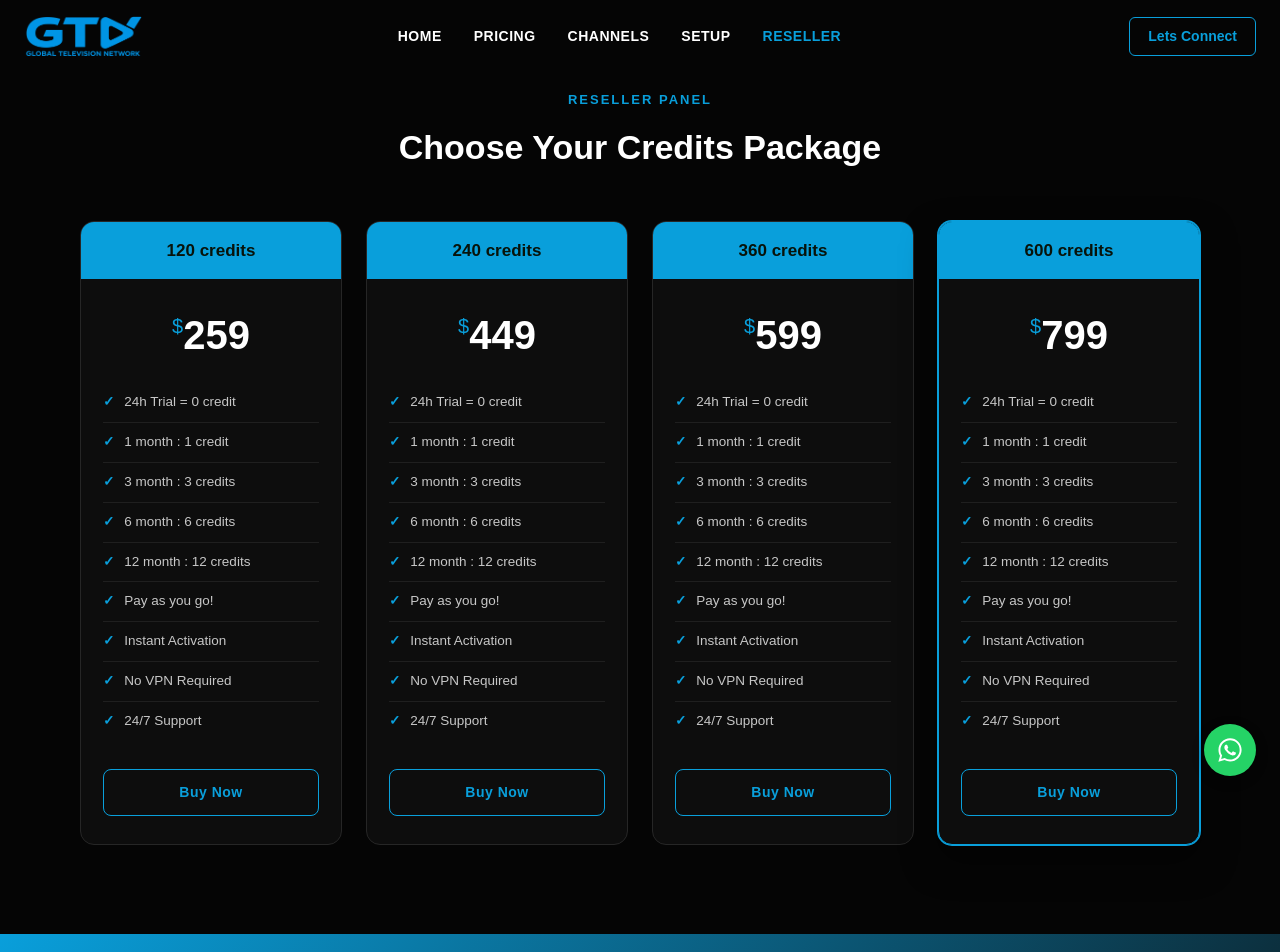
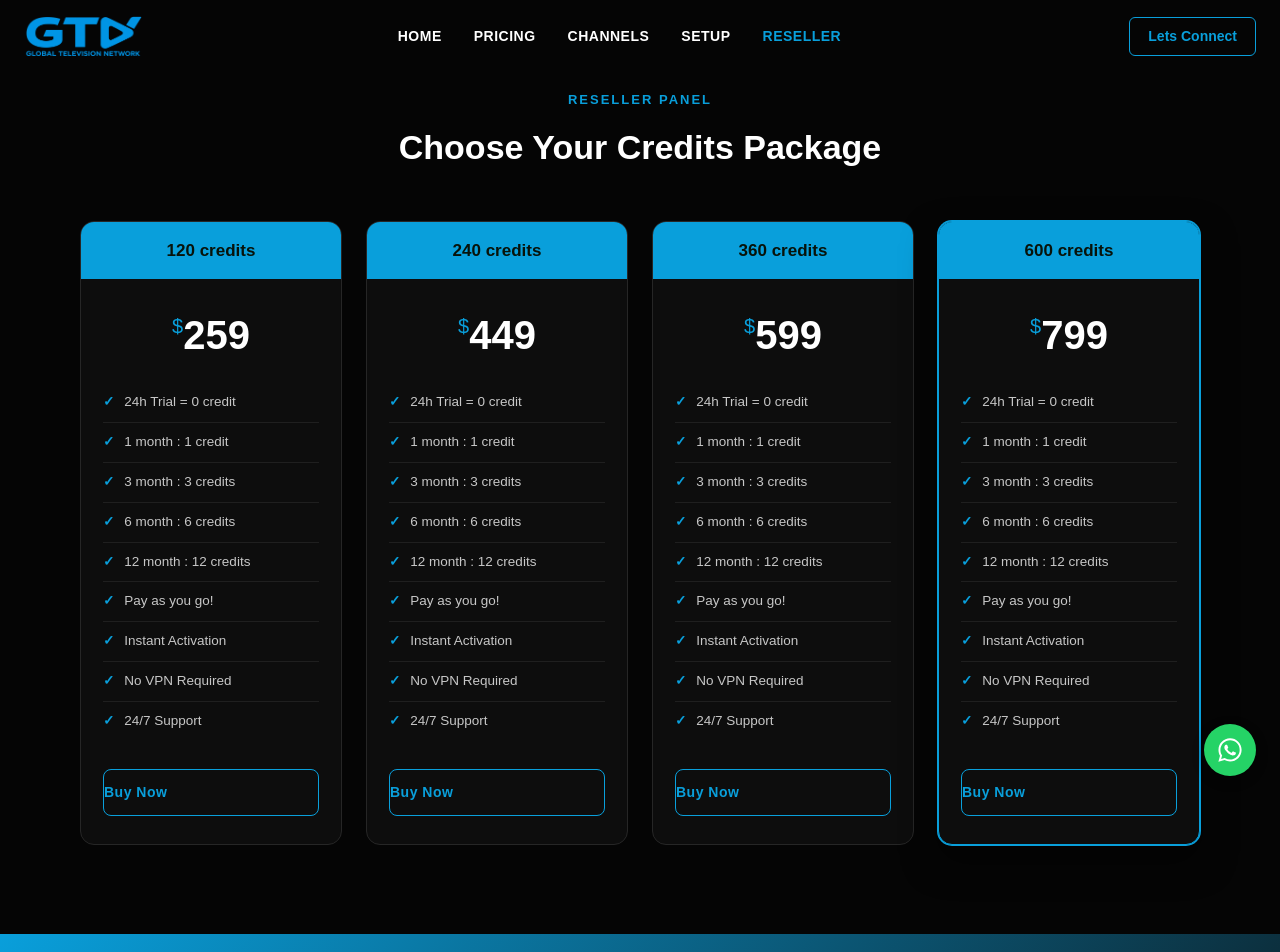
Before and after one commit to zain1873/GTV-Zone, a React (Create React App) app: page /reseller in a window 1280 px wide. Shown: the top 952 px of the page. Built offline with nearby package versions, Linux system fonts and the light colour scheme.

Commit message:
reseller plan cards whatsap button link added

```diff
--- a/src/pages/Reseller.jsx
+++ b/src/pages/Reseller.jsx
@@ -71,9 +71,17 @@ function Reseller() {
                   ))}
                 </ul>
 
-                <button type="button" className="reseller-buy-btn">
+                <a
+                  className="reseller-buy-btn"
+                  href={`https://wa.me/447346521271?text=${encodeURIComponent(
+                    `Hi GTV! I would like to buy:\n${plan.credits} credits - $${plan.price}`
+                  )}`}
+                  target="_blank"
+                  rel="noopener noreferrer"
+                  aria-label={`Buy the ${plan.credits} credits package on WhatsApp`}
+                >
                   Buy Now
-                </button>
+                </a>
               </article>
             ))}
           </div>
```
